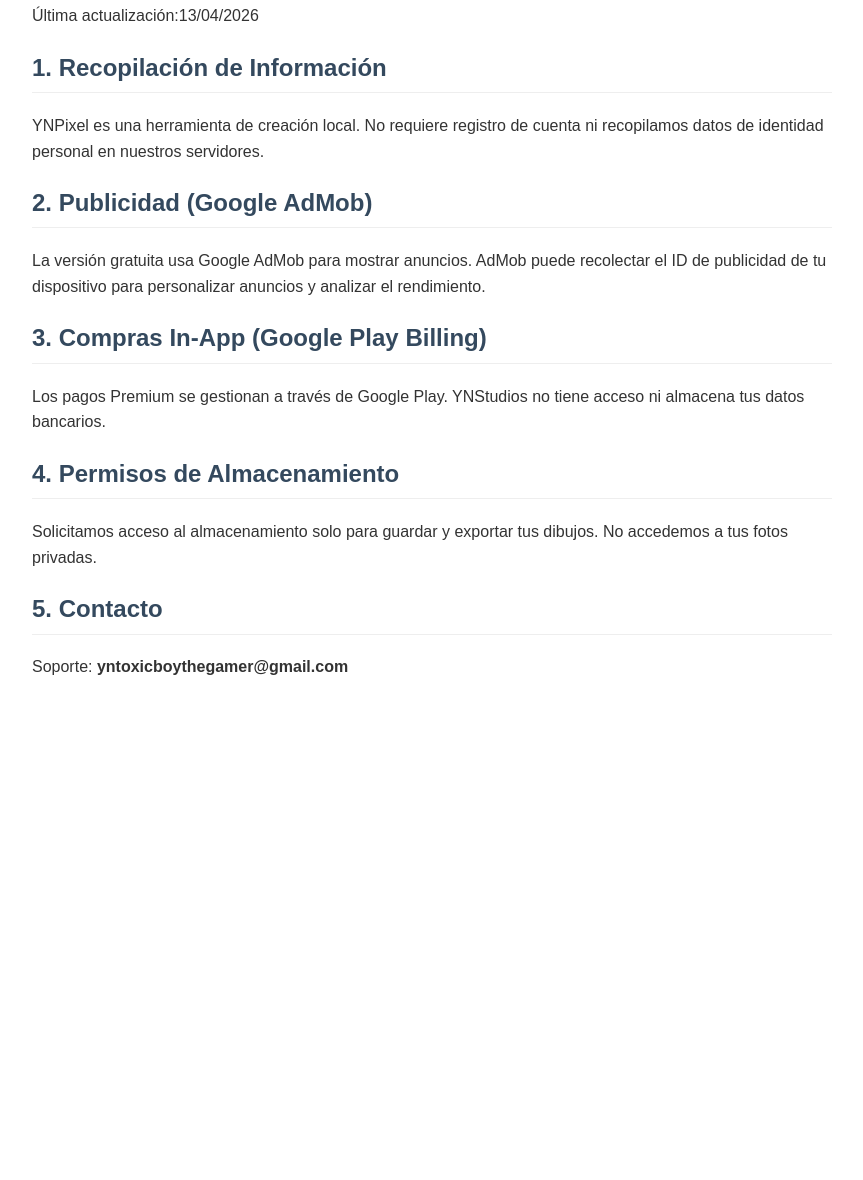
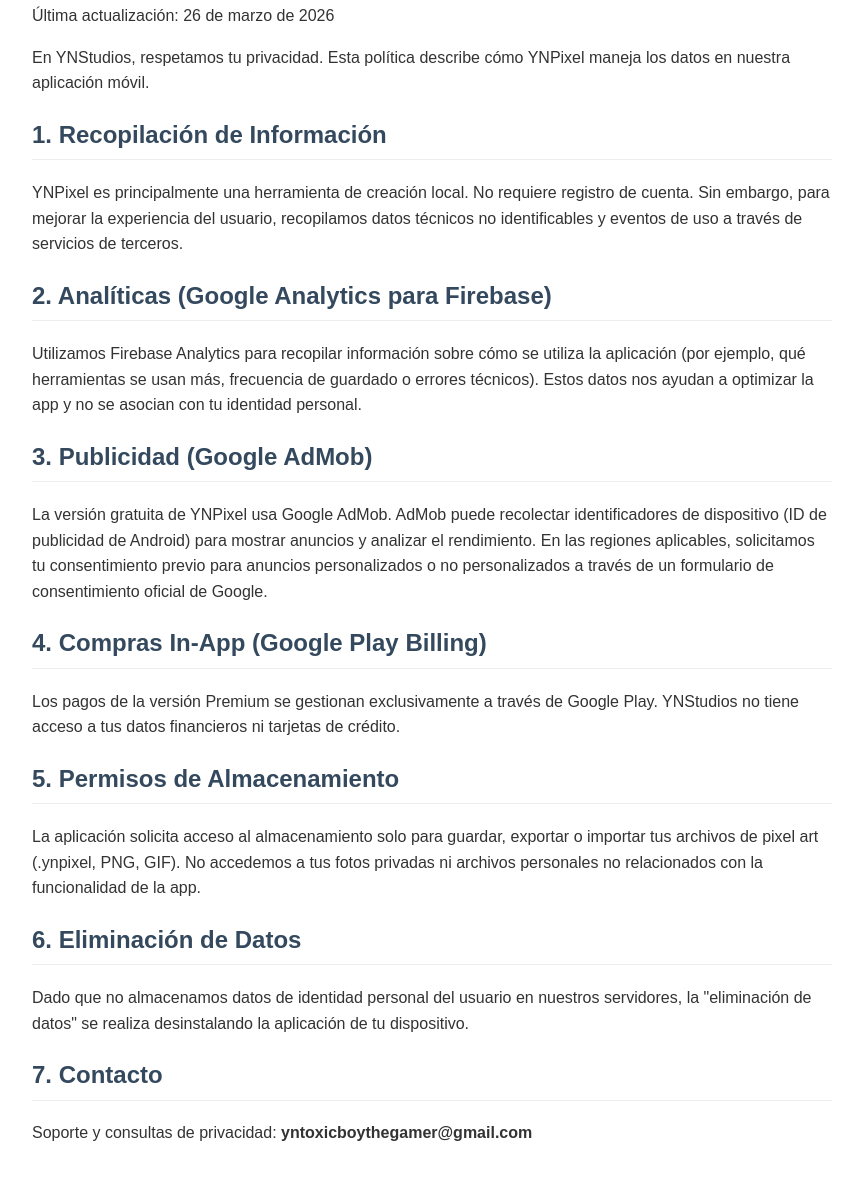
Before and after one commit to YoryiNin/YNPixel, a plain HTML site: page privacy-es.html in a window 1280 px wide. Shown: the part 134-1314 px from the top of the page, without its empty margins (208-1071 px from the left). Before the commit the page ends 850 px from the top, so only its background shows below. Drawn offline with Linux system fonts and the light colour scheme.

Commit message:
Actualizacion de politicas por Integracion de FireBase

```diff
--- a/privacy-es.html
+++ b/privacy-es.html
@@ -1,7 +1,8 @@
 <!DOCTYPE html>
 <html lang="es">
 <head>
-    <meta charset="UTF-8">    <meta name="viewport" content="width=device-width, initial-scale=1.0">
+    <meta charset="UTF-8">
+    <meta name="viewport" content="width=device-width, initial-scale=1.0">
     <title>Política de Privacidad - YNPixel</title>
     <style>
         body { font-family: sans-serif; line-height: 1.6; color: #333; max-width: 800px; margin: 0 auto; padding: 20px; }
@@ -13,21 +14,29 @@
 <body>
     <div class="lang-switch"><a href="privacy-en.html">English 🌐</a></div>
     <h1>Política de Privacidad de YNPixel</h1>
-    <p>Última actualización:13/04/2026</p>
+    <p>Última actualización: 26 de marzo de 2026</p>
+
+    <p>En YNStudios, respetamos tu privacidad. Esta política describe cómo YNPixel maneja los datos en nuestra aplicación móvil.</p>
 
     <h2>1. Recopilación de Información</h2>
-    <p>YNPixel es una herramienta de creación local. No requiere registro de cuenta ni recopilamos datos de identidad personal en nuestros servidores.</p>
+    <p>YNPixel es principalmente una herramienta de creación local. No requiere registro de cuenta. Sin embargo, para mejorar la experiencia del usuario, recopilamos datos técnicos no identificables y eventos de uso a través de servicios de terceros.</p>
 
-    <h2>2. Publicidad (Google AdMob)</h2>
-    <p>La versión gratuita usa Google AdMob para mostrar anuncios. AdMob puede recolectar el ID de publicidad de tu dispositivo para personalizar anuncios y analizar el rendimiento.</p>
+    <h2>2. Analíticas (Google Analytics para Firebase)</h2>
+    <p>Utilizamos Firebase Analytics para recopilar información sobre cómo se utiliza la aplicación (por ejemplo, qué herramientas se usan más, frecuencia de guardado o errores técnicos). Estos datos nos ayudan a optimizar la app y no se asocian con tu identidad personal.</p>
 
-    <h2>3. Compras In-App (Google Play Billing)</h2>
-    <p>Los pagos Premium se gestionan a través de Google Play. YNStudios no tiene acceso ni almacena tus datos bancarios.</p>
+    <h2>3. Publicidad (Google AdMob)</h2>
+    <p>La versión gratuita de YNPixel usa Google AdMob. AdMob puede recolectar identificadores de dispositivo (ID de publicidad de Android) para mostrar anuncios y analizar el rendimiento. En las regiones aplicables, solicitamos tu consentimiento previo para anuncios personalizados o no personalizados a través de un formulario de consentimiento oficial de Google.</p>
 
-    <h2>4. Permisos de Almacenamiento</h2>
-    <p>Solicitamos acceso al almacenamiento solo para guardar y exportar tus dibujos. No accedemos a tus fotos privadas.</p>
+    <h2>4. Compras In-App (Google Play Billing)</h2>
+    <p>Los pagos de la versión Premium se gestionan exclusivamente a través de Google Play. YNStudios no tiene acceso a tus datos financieros ni tarjetas de crédito.</p>
 
-    <h2>5. Contacto</h2>
-    <p>Soporte: <strong> yntoxicboythegamer@gmail.com</strong></p>
+    <h2>5. Permisos de Almacenamiento</h2>
+    <p>La aplicación solicita acceso al almacenamiento solo para guardar, exportar o importar tus archivos de pixel art (.ynpixel, PNG, GIF). No accedemos a tus fotos privadas ni archivos personales no relacionados con la funcionalidad de la app.</p>
+
+    <h2>6. Eliminación de Datos</h2>
+    <p>Dado que no almacenamos datos de identidad personal del usuario en nuestros servidores, la "eliminación de datos" se realiza desinstalando la aplicación de tu dispositivo.</p>
+
+    <h2>7. Contacto</h2>
+    <p>Soporte y consultas de privacidad: <strong>yntoxicboythegamer@gmail.com</strong></p>
 </body>
 </html>
```
Also changed, not shown: privacy-en.html (+14 -11 lines).
